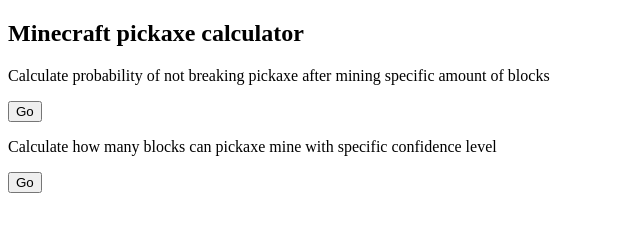
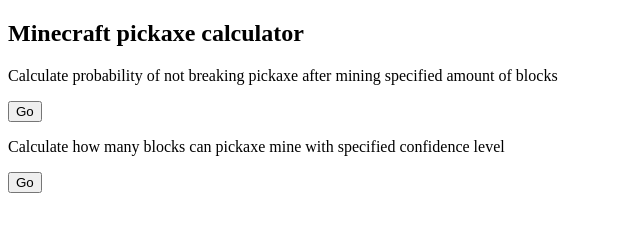
Before and after one commit to svyrydov-ihor/mc-pickaxe-calculator, a plain HTML site: page index.html in a window 1280 px wide. Shown: the full height of the page, 0-640 px from the left. Drawn offline with Linux system fonts and the light colour scheme.

Commit message:
Adjusted paragraph description

```diff
--- a/index.html
+++ b/index.html
@@ -7,10 +7,10 @@
 </head>
 <body>
     <h2>Minecraft pickaxe calculator</h2>
-    <p>Calculate probability of not breaking pickaxe after mining specific amount of blocks</p>
+    <p>Calculate probability of not breaking pickaxe after mining specified amount of blocks</p>
     <a href="probability.html"><button>Go</button></a>
 
-    <p>Calculate how many blocks can pickaxe mine with specific confidence level</p>
+    <p>Calculate how many blocks can pickaxe mine with specified confidence level</p>
     <a href="confidence.html"><button>Go</button></a>
 </body>
 </html>
```
